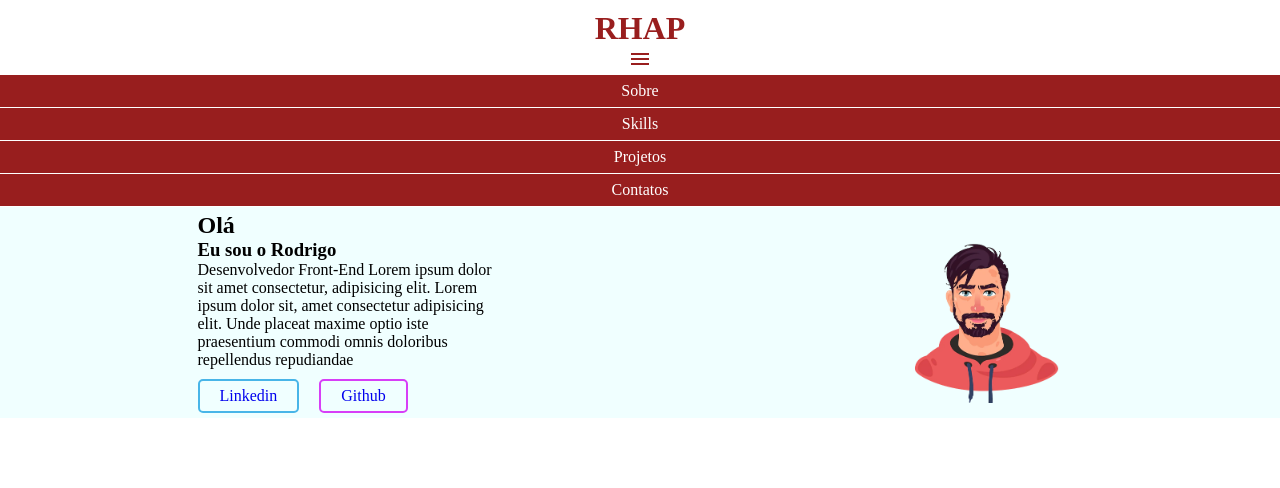
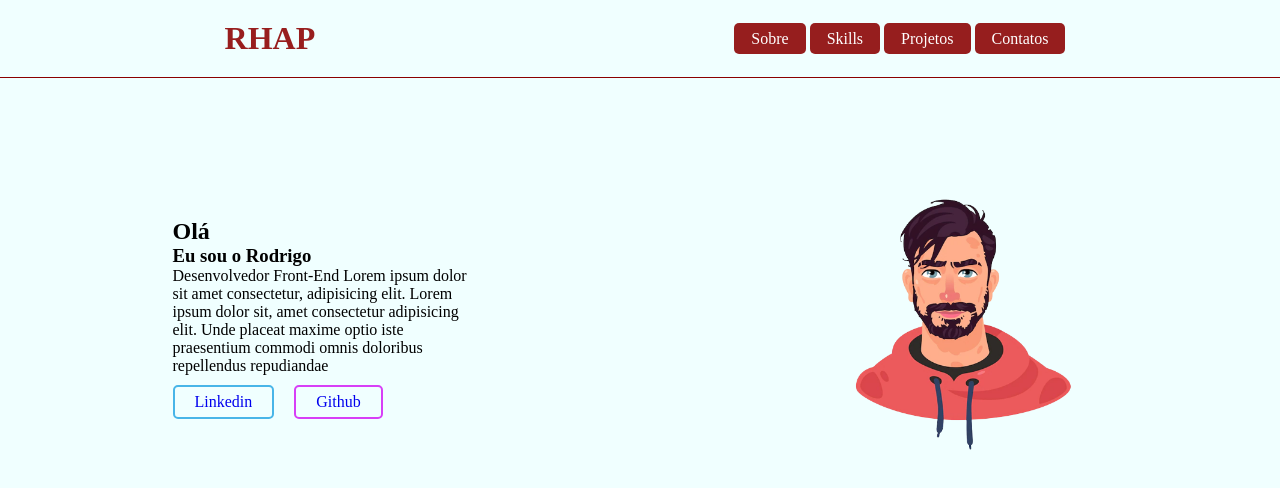
Before and after one commit to irodrigohenrique/portfolio, a plain HTML site: page index.html in a window 1280 px wide. Drawn offline with nearby package versions, Linux system fonts and the light colour scheme.

Commit message:
atualizando media query

```diff
--- a/estilo/media-queries.css
+++ b/estilo/media-queries.css
@@ -29,4 +29,36 @@ Grandes telas: acima de 1200px
 }
 
 @media screen and (min-width:1200px) { /*GRANDES TELAS*/
+    body{
+        background-color: azure;
+    }
+
+    #botao{
+        display:none;
+        }
+        #cabeçalho{
+            display: flex;
+            justify-content: space-around;
+            padding: 10px;
+
+        }
+
+        #principal{
+
+            width: 100vw;
+        }
+
+        #item{
+            padding-top: 20px;
+            display: inline;
+        }
+
+        #item li{
+            display: inline;
+        }
+
+        .img{
+            width: 300px;
+            height: 300px;
+        }
 }
--- a/estilo/style.css
+++ b/estilo/style.css
@@ -13,6 +13,10 @@
     box-sizing: border-box;
 }
 
+body{
+    background-color: azure;
+}
+
 
 
 #cabeçalho{
@@ -20,32 +24,50 @@
     margin: auto;
     text-align: center;
     color:var(--cor-red);
+    background-color: azure;
+    border-bottom: 1px solid darkred;
 
 }
 
 #cabeçalho h1{
-    margin-top: 10px;
-}
-
-#botao{
-    cursor: pointer;
+   padding: 10px;
 
 }
 
-.menu li{
+
+
+#botao{
+
+    display: block;
+    cursor: pointer;
+   margin-bottom: 1px;
+}
+
+span#botao:hover{
+background-color: var(--cor-red);
+color: white;
+}
+
+#item{
+    display: none;
+
+
+}
+
+#item li{
    display: block;
-   padding: 7px 0px;
+   border-radius: 5px;
+   padding: 7px;
     background-color: var(--cor-red);;
     margin-bottom: 1px;
 }
-.menu a {
+#item a {
     color: white;
     padding: 10px;
-
     text-decoration: none;
 }
 
-.menu a:hover{
+#item a:hover{
     color: rgb(88, 2, 2);
 }
 
@@ -66,6 +88,7 @@
     height: auto;
     padding: 5px;
     width: 100vw;
+    height: 60vh;
  }
 
  .principal-texto{
@@ -80,6 +103,8 @@
     gap: 20px;
 }
 
+
+
  .botoes a{
     text-decoration: none;
     border-radius: 5px;
@@ -90,8 +115,19 @@
     padding: 6px 20px;
  }
 
+ .botoes-um:hover{
+    background-color:rgba(55, 174, 230, 0.911) ;
+    color: white;
+
+ }
+
  .botoes-dois{
     border: 2px solid rgba(213, 45, 247, 0.911);
     padding: 6px 20px;
 
  }
+
+ .botoes-dois:hover{
+    color: white;
+    background-color: rgba(213, 45, 247, 0.911);
+ }
--- a/index.html
+++ b/index.html
@@ -12,15 +12,15 @@
 <body>
     <header id="cabeçalho">
         <h1>RHAP</h1>
-        <span class="material-symbols-outlined" id="botao">
+        <span class="material-symbols-outlined" id="botao" onclick="clickmenu()">
             menu
             </span>
-        <menu class="menu">
+        <menu id="item" >
            <ul>
             <li><a href="">Sobre</a></li>
             <li><a href="">Skills</a></li>
-            <li><a href="">Projetos</a> </li>
-            <li><a href="">Contatos</a> </li>
+            <li><a href="">Projetos</a></li>
+            <li><a href="">Contatos</a></li>
            </ul>
         </menu>
     </header>
@@ -43,5 +43,16 @@
 
         </div>
     </main>
+
+    <script>
+        function clickmenu(){
+            if (item.style.display == 'block'){
+                item.style.display = 'none'
+            }else{
+                item.style.display = 'block'
+            }
+
+        }
+    </script>
 </body>
 </html>
```
